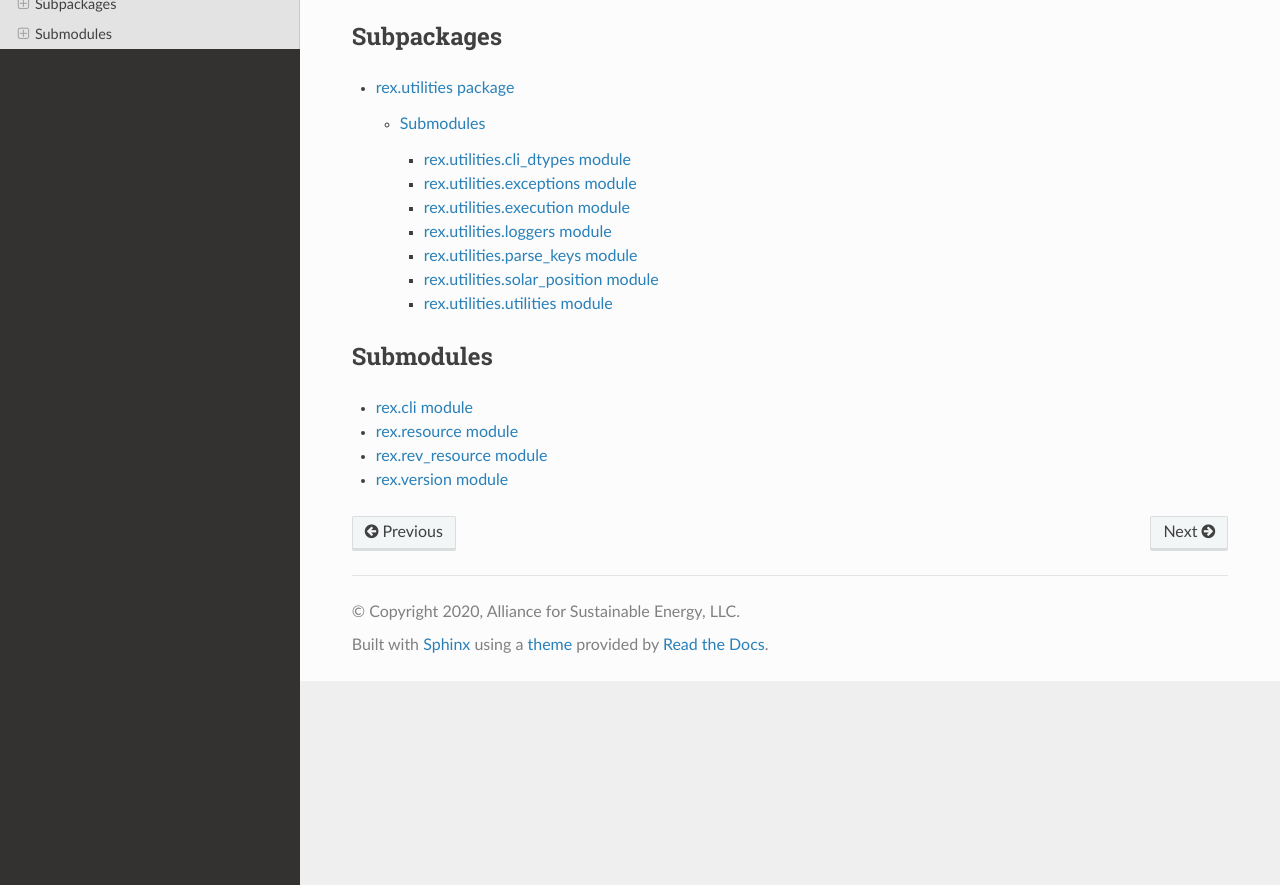
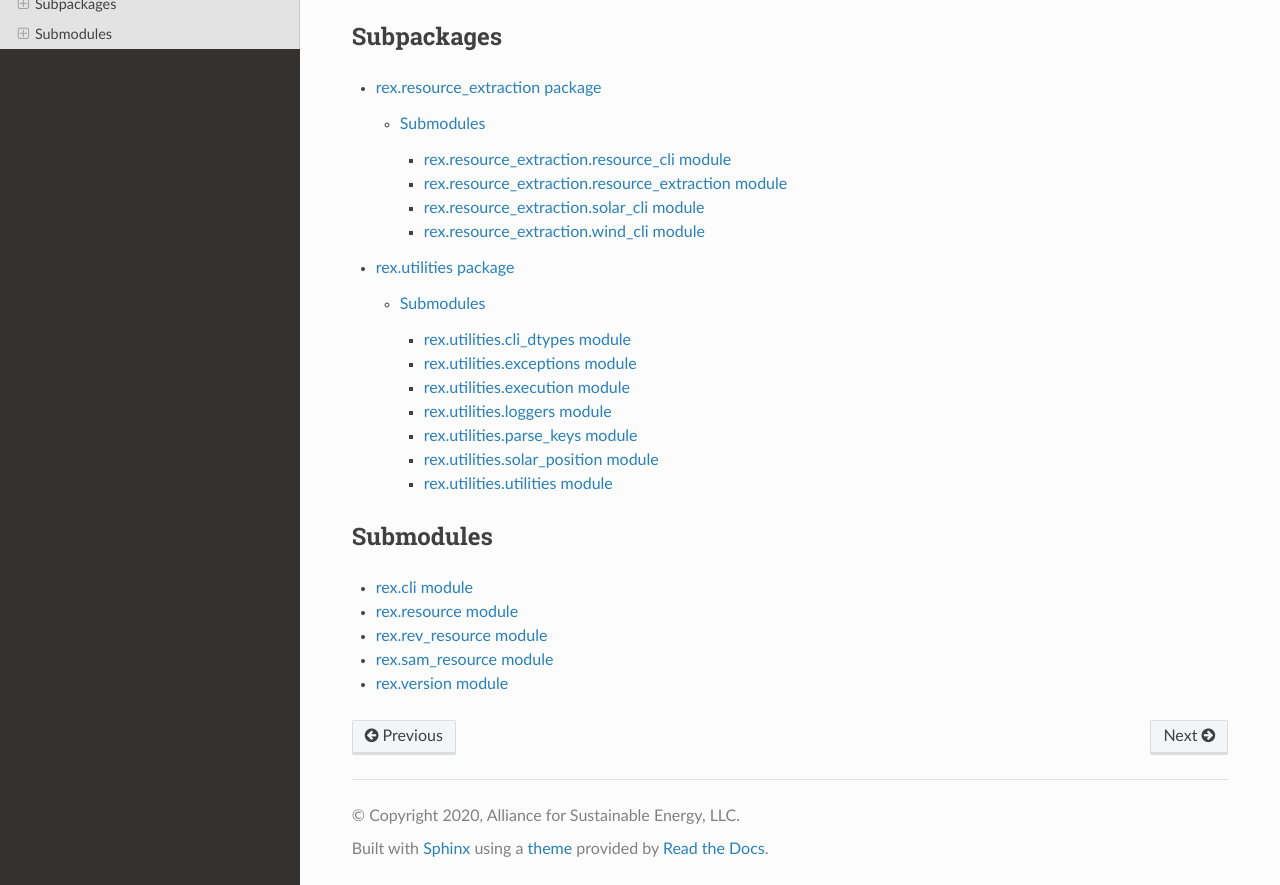
Before and after one commit to NREL/rex, a Sphinx documentation site: the page built from docs/source/rex/rex.rst, in a window 1280 px wide and 1149 px high, cut to the strip 264-1149 px from the top of the window. Built offline with Sphinx 7.4.7 and the Read the Docs theme 2.0.0, drawn with Linux system fonts in a browser that asks for light colours.

Commit message:
update docs

```diff
--- a/docs/source/rex/rex.rst
+++ b/docs/source/rex/rex.rst
@@ -11,6 +11,7 @@ Subpackages
 
 .. toctree::
 
+   rex.resource_extraction
    rex.utilities
 
 Submodules
@@ -21,4 +22,5 @@ Submodules
    rex.cli
    rex.resource
    rex.rev_resource
+   rex.sam_resource
    rex.version
--- /dev/null
+++ b/docs/source/rex/rex.sam_resource.rst
@@ -0,0 +1,7 @@
+rex.sam\_resource module
+========================
+
+.. automodule:: rex.sam_resource
+   :members:
+   :undoc-members:
+   :show-inheritance:
```
